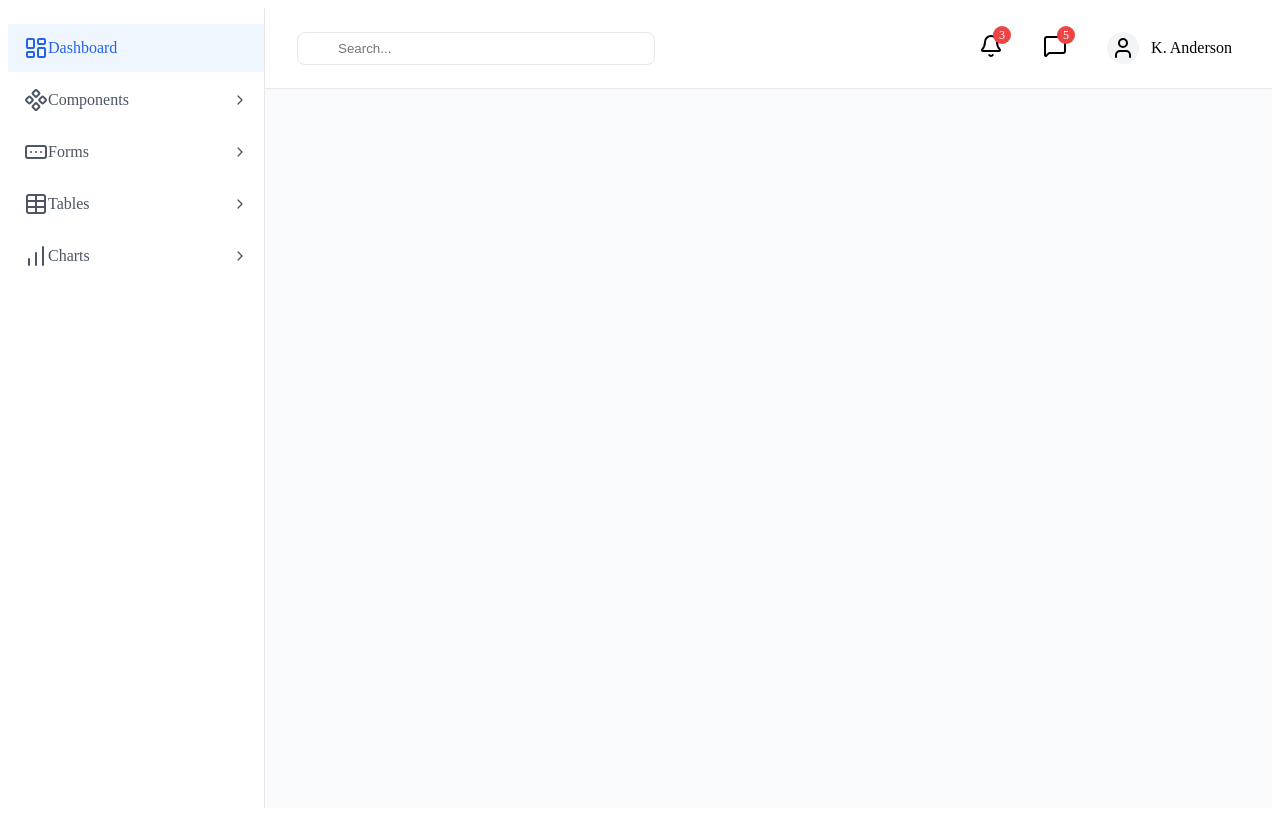
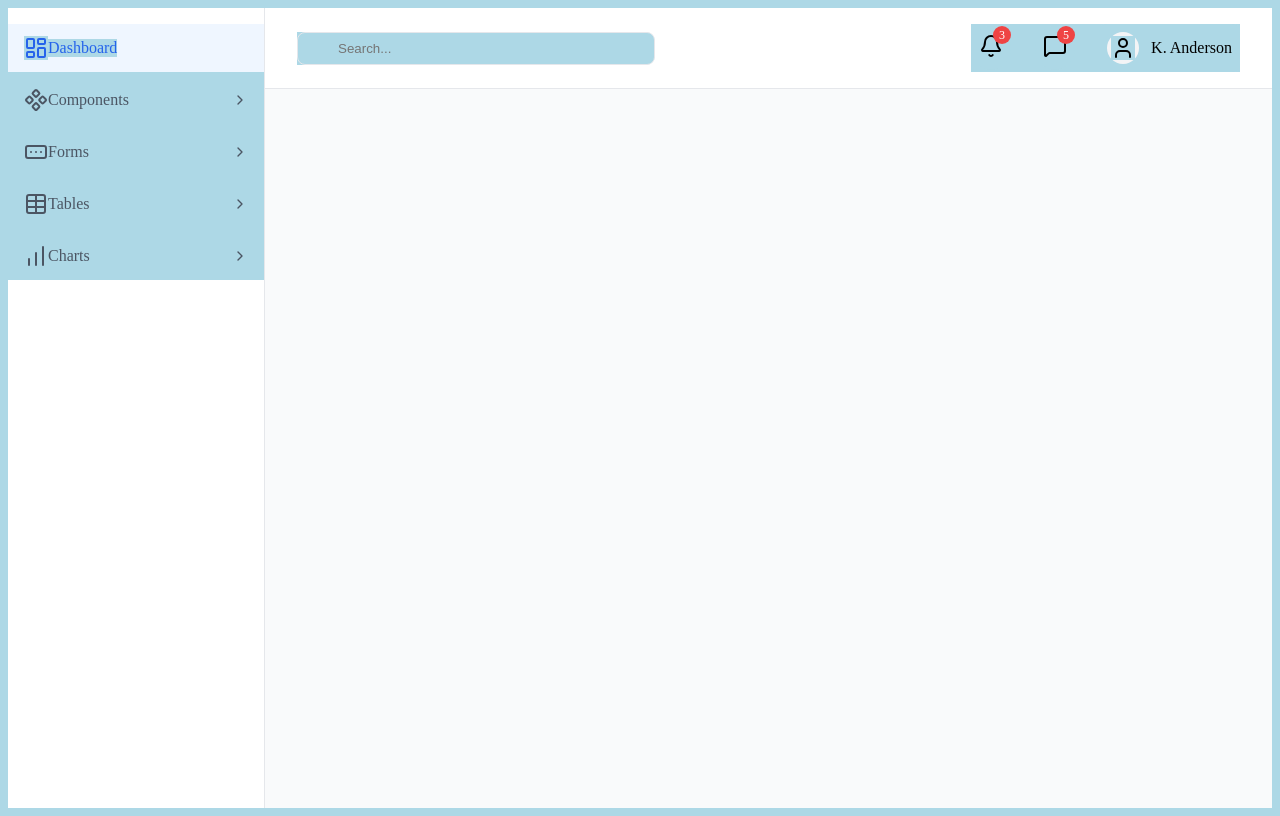
Before and after one commit to S7RAJ-INC/FD1, a plain HTML site: page index.html in a window 1280 px wide. Drawn offline with nearby package versions, Linux system fonts and the light colour scheme.

Commit message:
Update styles.css
Updated Css for Background

```diff
--- a/styles.css
+++ b/styles.css
@@ -1,3 +1,7 @@
+*{
+    background-color: lightblue;
+}
+
 /* Layout */
 .layout {
     display: flex;
```
